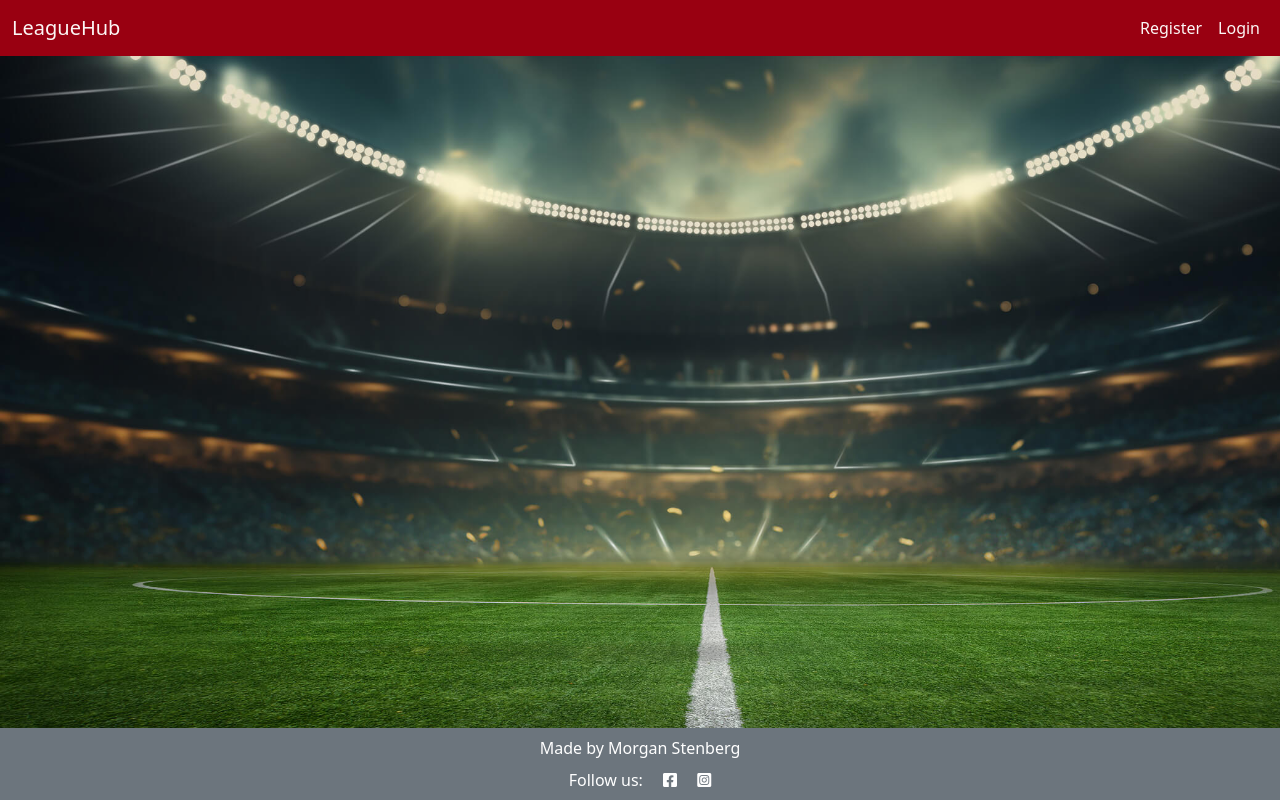
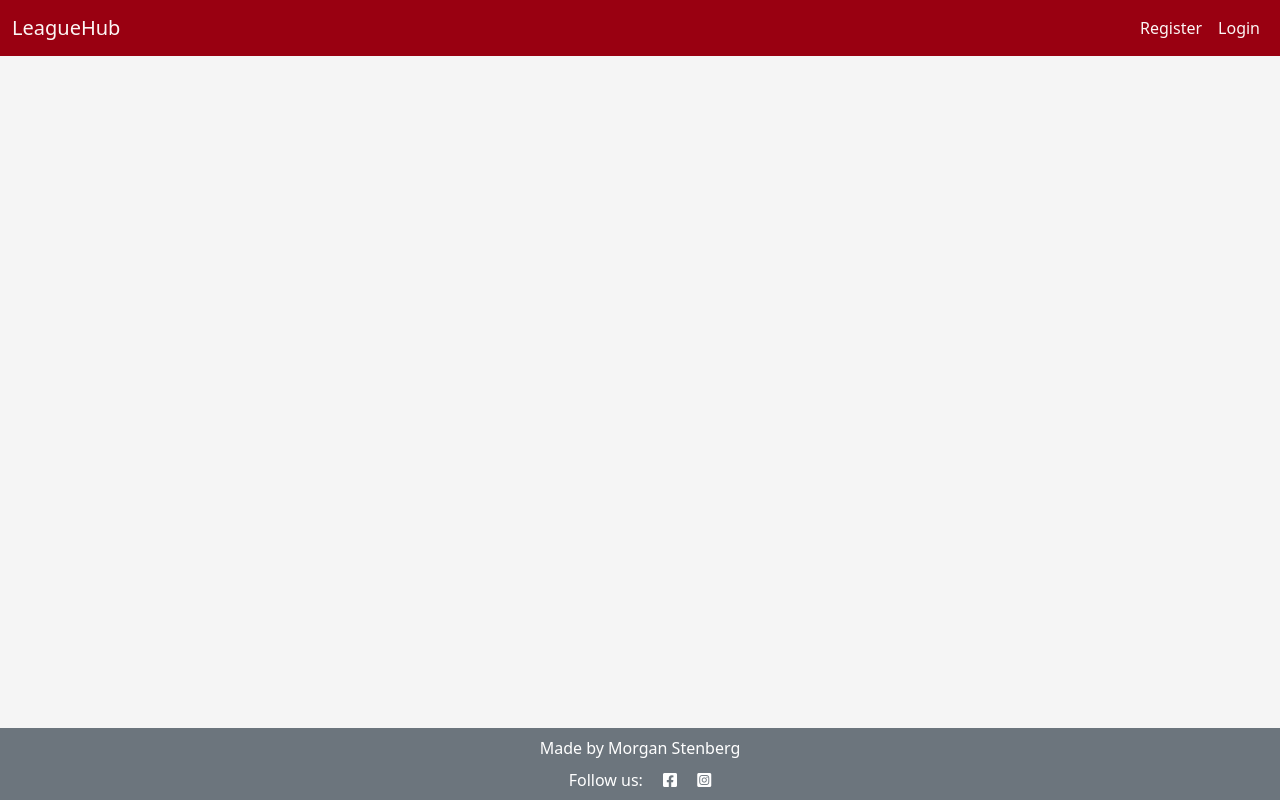
Before and after one commit to MorganStenberg/League-hub, a Django app: page /all-leagues/ in a window 1280 px wide. Run offline with Django 4.2, Linux system fonts and the light colour scheme; data that the repository does not hold is empty.

Commit message:
remove background image on other templates

```diff
--- a/league/templates/league/all_leagues.html
+++ b/league/templates/league/all_leagues.html
@@ -2,6 +2,11 @@
 
 {% block content %}
 
+<style>
+  body {
+      background-image:none; /* Override the background image */
+  }
+</style>
 
 <div class="container-fluid">
   <div class="row">
--- a/league/templates/league/create_league.html
+++ b/league/templates/league/create_league.html
@@ -4,6 +4,11 @@
 
 {% block content %}
 
+<style>
+  body {
+      background-image:none; /* Override the background image */
+  }
+</style>
 
 
     <!-- Form for creating your league, credit to CI- walktrhough  -->
--- a/league/templates/league/edit_match.html
+++ b/league/templates/league/edit_match.html
@@ -3,6 +3,12 @@
 {% load crispy_forms_tags %}
 
 {% block content %}
+
+<style>
+  body {
+      background-image:none; /* Override the background image */
+  }
+</style>
 
     <!-- Form for adding a match to a league credit to CI- Walkthrough  -->
     <div class="container ">
--- a/league/templates/league/my_leagues.html
+++ b/league/templates/league/my_leagues.html
@@ -1,6 +1,12 @@
 {% extends 'base.html' %}
 
 {% block content %}
+
+<style>
+  body {
+      background-image:none; /* Override the background image */
+  }
+</style>
 
 <div class="container-fluid">
     <div class="row">
--- a/league/templates/league/my_matches.html
+++ b/league/templates/league/my_matches.html
@@ -2,6 +2,11 @@
 
 {% block content %}
 
+<style>
+  body {
+      background-image:none; /* Override the background image */
+  }
+</style>
 
 <div class="container">
   <div class="row justify-content-center">
--- a/static/css/style.css
+++ b/static/css/style.css
@@ -6,7 +6,7 @@
 
 body {
     height: 100vh;
-    background-color: #e9ebed;
+    background-color: #f5f5f5;
     background-image: url('/static/images/background_img_stadium.jpg');
     background-repeat: no-repeat;
     background-size: cover;
```
Also changed, not shown: league/templates/league/detailed_league.html (+8 -2 lines).
